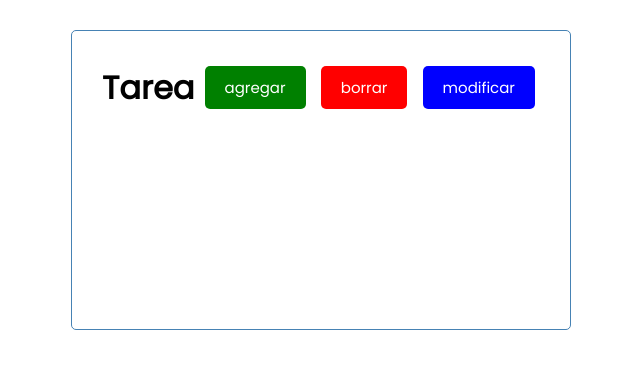
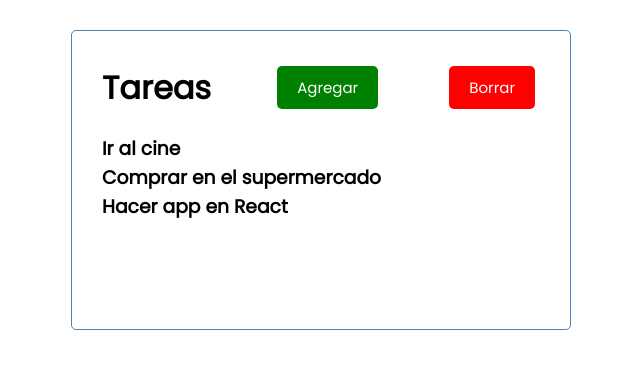
Before and after one commit to Sergio-Ibarra-1795/DEVF-FrontEnd, a React (Vite) app in the folder Frontend-basic/tareas/: page / in a window 1280 px wide. Shown: the top 368 px of the page, without its empty margins (319-959 px from the left). Built offline with nearby package versions, Linux system fonts and the light colour scheme.

Commit message:
Avance de la app de tareas en React, primer día

```diff
--- a/Frontend-basic/tareas/src/components/Button.jsx
+++ b/Frontend-basic/tareas/src/components/Button.jsx
@@ -1,14 +1,9 @@
 import React from 'react'
 
-const Button = ({texto,color}) => {
-
- const onClick =()=>{
-        console.log('click')
-    }
-
+const Button = ({ texto, color, onClick }) => {
 
   return (
-    <button onClick={onClick} style={{backgroundColor:color}}className='btn'>{texto}</button>
+      <button onClick={onClick} style={{ backgroundColor: color }} className='btn'>{texto}</button>
   )
 }
 
--- a/Frontend-basic/tareas/src/components/Header.jsx
+++ b/Frontend-basic/tareas/src/components/Header.jsx
@@ -1,16 +1,23 @@
-import React from 'react'
 import Button from './Button'
 
 const Header = () => {
-  return (
-    <header className='header'>
-        <h1>Tarea</h1>
-        <Button texto='agregar' color='green' />
-        <Button texto='borrar' color='red' />
-        <Button texto='modificar' color='blue' />
-    </header>
 
-  )
+    const agregar = () => {
+        console.log('agregar')
+    }
+
+    const borrar = () => {
+        console.log('borrar')
+    }
+
+    return (
+        <header className='header'>
+            <h1>Tareas</h1>
+            <Button texto='Agregar' color='green' onClick={agregar} />
+            <Button texto='Borrar' color='red' onClick={borrar} />
+        </header>
+    )
 }
 
+
 export default Header
--- a/Frontend-basic/tareas/src/components/Tareas.jsx
+++ b/Frontend-basic/tareas/src/components/Tareas.jsx
@@ -1,6 +1,7 @@
 import React from 'react'
 
 const Tareas = () => {
+
   const tareas = [
       {
           id: 1,
@@ -22,12 +23,10 @@ const Tareas = () => {
       }
   ]
 
+
   return (
       <>
-    {tareas.map((tarea)=>{
-        <h3> {tarea.texto}</h3>
-
-    })}
+          {tareas.map((tarea) => (<h3>{tarea.texto}</h3>))}
       </>
   )
 }
```
Lines whose indentation alone changed are shown as unchanged.
